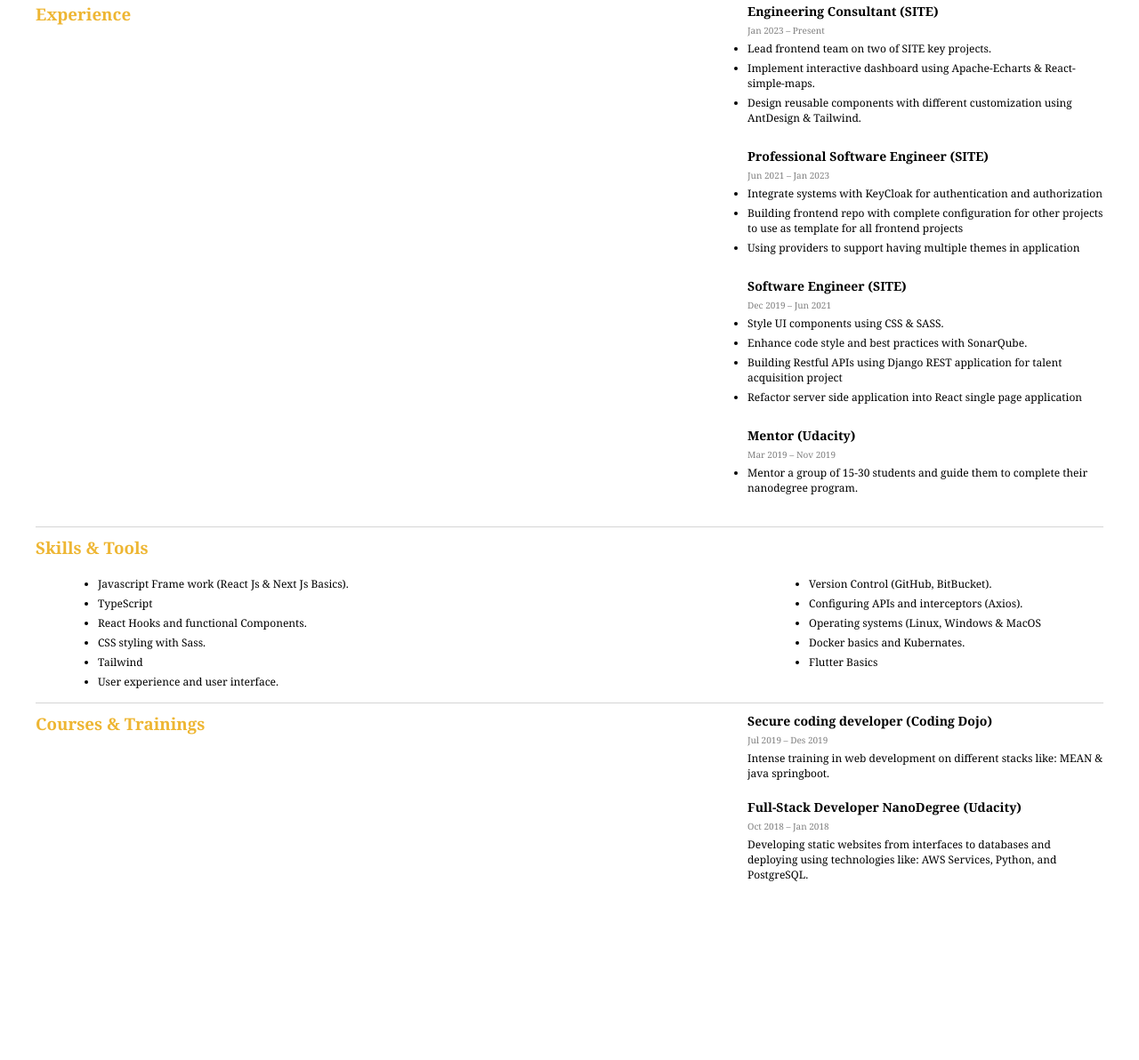
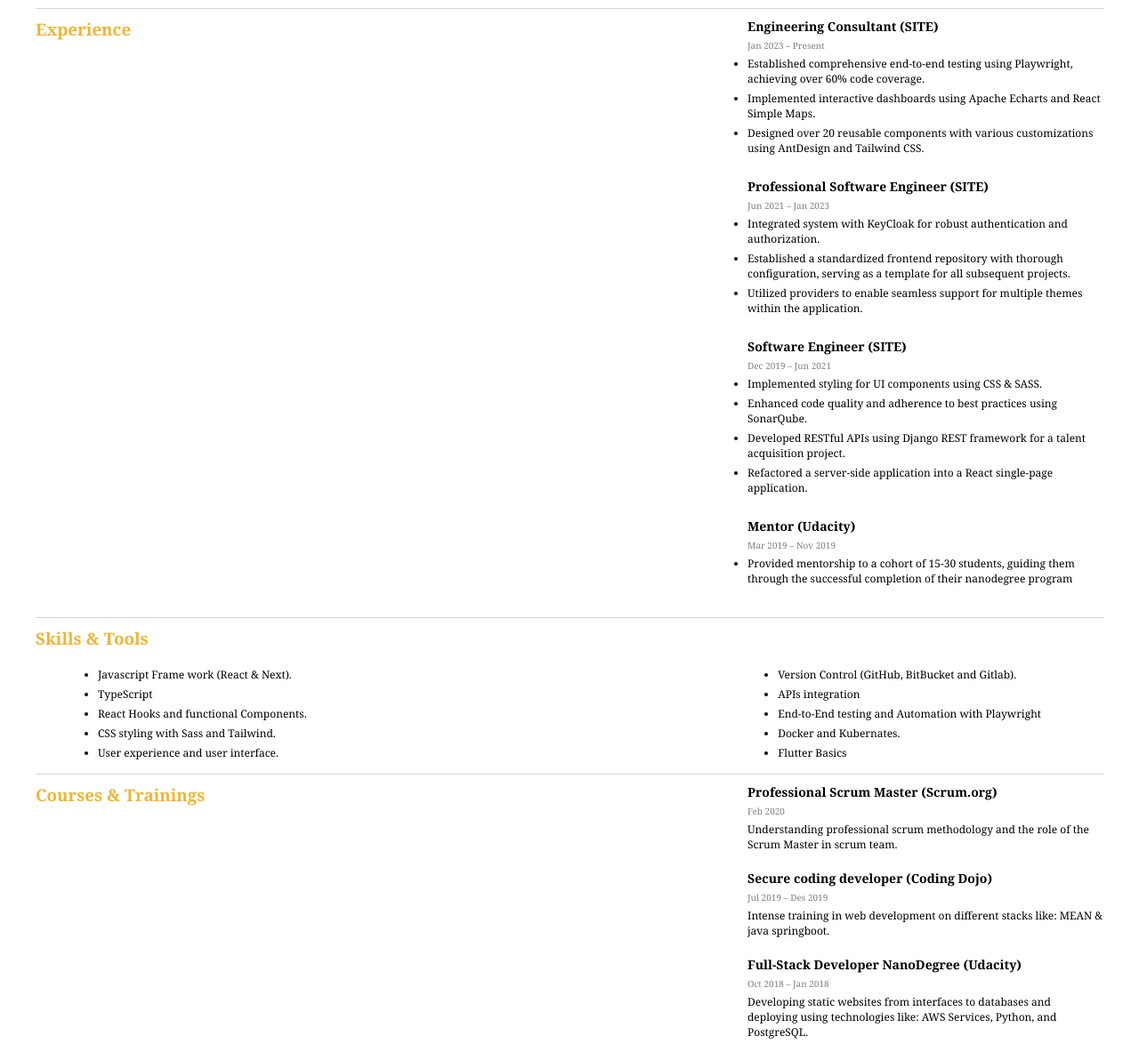
Before and after one commit to The-7-Hunter/resume-mock, a plain HTML site: page index.html in a window 1280 px wide. Shown: the part 408-1600 px from the top of the page at 89% size. Before the commit the page ends 1470 px from the top, so only its background shows below. Drawn offline with Linux system fonts and the light colour scheme.

Commit message:
update experience section

```diff
--- a/index.html
+++ b/index.html
@@ -9,12 +9,12 @@
       <div class="header">
         <div>
           <h2>Nawaf Saud Alharby</h2>
-          <p>Software Engineering Consultant at SITE </p>
+          <p>Software Engineering Consultant at SITE</p>
         </div>
         <div>
-          <p class="personal"> Email: <span>nawafhunter@gmail.com</span> </p>
-          <p class="personal"> Phone: <span>+966536298611</span> </p>
-          <p class="personal"> Date Of Birth: <span>27/11/1996</span> </p>
+          <p class="personal">Email: <span>nawafhunter@gmail.com</span></p>
+          <p class="personal">Phone: <span>+966536298611</span></p>
+          <p class="personal">Date Of Birth: <span>27/11/1996</span></p>
         </div>
       </div>
 
@@ -25,11 +25,14 @@
         </div>
         <div class="text">
           <p>
-            Nawaf Alharby is a Software Engineering Consultant at Saudi information technology company (SITE),
-a motivated developer and knowledge seeker.
-Hosted static website using AWS Lightsail with complete configuration,
-Developed and maintained user interfaces for 3 of the main projects at SITE using React and Tailwind,
-Mentoring at Udacity (Online) a group of students for Full-Stack and Data Engineer Nanodegrees.
+            Nawaf Alharby is a Software Engineering Consultant at Saudi
+            Information Technology Company (SITE), where he led the development
+            of frontend team for three of SITE's main projects using
+            technologies like ReactJs and Tailwind CSS. He successfully deployed
+            a static website using AWS Lightsail with complete configuration.
+            Additionally, Nawaf mentored a cohort of students pursuing
+            Full-Stack and Data Engineer Nanodegrees through Udacity's online
+            platform.
           </p>
         </div>
       </div>
@@ -41,15 +44,13 @@ Mentoring at Udacity (Online) a group of students for Full-Stack and Data Engine
         </div>
         <div class="text">
           <h3>Qassim University</h3>
-          <span class='span-in-section'>
-            June 2014 – May 2019
-          </span>
+          <span class="span-in-section"> June 2014 – May 2019 </span>
           <p>
-            Bachelor degree of Computer Science with a GPA of 4.31 with Second Class Honor.
+            Bachelor degree of Computer Science with a GPA of 4.31 with Second
+            Class Honor.
           </p>
         </div>
       </div>
-
 
       <div class="plain-divider" />
       <div class="section">
@@ -57,53 +58,72 @@ Mentoring at Udacity (Online) a group of students for Full-Stack and Data Engine
           <h3 class="title">Experience</h3>
         </div>
         <div class="multi-sections">
-
           <div class="text">
             <h3>Engineering Consultant (SITE)</h3>
-            <span class='span-in-section'>
-              Jan 2023 – Present
-            </span>
+            <span class="span-in-section"> Jan 2023 – Present </span>
             <ul>
-              <li>Lead frontend team on two of SITE key projects.</li>
-              <li>Implement interactive dashboard using Apache-Echarts & React-simple-maps.</li>
-              <li>Design reusable components with different customization using AntDesign & Tailwind.</li>
+              <li>
+                Established comprehensive end-to-end testing using Playwright,
+                achieving over 60% code coverage.
+              </li>
+              <li>
+                Implemented interactive dashboards using Apache Echarts and
+                React Simple Maps.
+              </li>
+              <li>
+                Designed over 20 reusable components with various customizations
+                using AntDesign and Tailwind CSS.
+              </li>
             </ul>
           </div>
 
           <div class="text">
             <h3>Professional Software Engineer (SITE)</h3>
-            <span class='span-in-section'>
-              Jun 2021 – Jan 2023
-            </span>
+            <span class="span-in-section"> Jun 2021 – Jan 2023 </span>
             <ul>
-              <li>Integrate systems with KeyCloak for authentication and authorization</li>
-              <li>Building frontend repo with complete configuration for other projects to use as template for all frontend projects</li>
-              <li>Using providers to support having multiple themes in application</li>
+              <li>
+                Integrated system with KeyCloak for robust authentication and
+                authorization.
+              </li>
+              <li>
+                Established a standardized frontend repository with thorough
+                configuration, serving as a template for all subsequent
+                projects.
+              </li>
+              <li>
+                Utilized providers to enable seamless support for multiple
+                themes within the application.
+              </li>
             </ul>
           </div>
 
           <div class="text">
             <h3>Software Engineer (SITE)</h3>
-            <span class='span-in-section'>
-              Dec 2019 – Jun 2021
-            </span>
+            <span class="span-in-section"> Dec 2019 – Jun 2021 </span>
             <ul>
-              <li>Style UI components using CSS & SASS.</li>
-              <li>Enhance code style and best practices with SonarQube.</li>
-              <li>Building Restful APIs using Django REST application for talent acquisition project</li>
-              <li>Refactor server side application into React single page application</li>
-
+              <li>Implemented styling for UI components using CSS & SASS.</li>
+              <li>
+                Enhanced code quality and adherence to best practices using
+                SonarQube.
+              </li>
+              <li>
+                Developed RESTful APIs using Django REST framework for a talent
+                acquisition project.
+              </li>
+              <li>
+                Refactored a server-side application into a React single-page
+                application.
+              </li>
             </ul>
-            </div>
+          </div>
 
           <div class="text">
             <h3>Mentor (Udacity)</h3>
-            <span class='span-in-section'>
-              Mar 2019 – Nov 2019
-            </span>
+            <span class="span-in-section"> Mar 2019 – Nov 2019 </span>
             <ul>
               <li>
-                Mentor a group of 15-30 students and guide them to complete their nanodegree program.
+                Provided mentorship to a cohort of 15-30 students, guiding them
+                through the successful completion of their nanodegree program
               </li>
             </ul>
           </div>
@@ -119,20 +139,19 @@ Mentoring at Udacity (Online) a group of students for Full-Stack and Data Engine
       <div class="skills">
         <div>
           <ul>
-            <li>Javascript Frame work (React Js & Next Js Basics).</li>
+            <li>Javascript Frame work (React & Next).</li>
             <li>TypeScript</li>
             <li>React Hooks and functional Components.</li>
-            <li>CSS styling with Sass.</li>
-            <li> Tailwind </li>
+            <li>CSS styling with Sass and Tailwind.</li>
             <li>User experience and user interface.</li>
           </ul>
         </div>
         <div>
           <ul>
-            <li>Version Control (GitHub, BitBucket).</li>
-            <li>Configuring APIs and interceptors (Axios).</li>
-            <li>Operating systems (Linux, Windows & MacOS</li>
-            <li>Docker basics and Kubernates.</li>
+            <li>Version Control (GitHub, BitBucket and Gitlab).</li>
+            <li>APIs integration</li>
+            <li>End-to-End testing and Automation with Playwright</li>
+            <li>Docker and Kubernates.</li>
             <li>Flutter Basics</li>
           </ul>
         </div>
@@ -143,73 +162,37 @@ Mentoring at Udacity (Online) a group of students for Full-Stack and Data Engine
         <div>
           <h3 class="title">Courses & Trainings</h3>
         </div>
+
         <div class="multi-sections">
           <div class="text">
-            <h3>Secure coding developer (Coding Dojo)</h3>
-            <span class='span-in-section'>
-              Jul 2019 – Des 2019
-            </span>
+            <h3>Professional Scrum Master (Scrum.org)</h3>
+            <span class="span-in-section"> Feb 2020 </span>
             <p>
-              Intense training in web development on different stacks like: MEAN & java springboot.
+              Understanding professional scrum methodology and the role of the
+              Scrum Master in scrum team.
             </p>
-            </div>
-
-            <div class="text">
-              <h3>Full-Stack Developer NanoDegree (Udacity)</h3>
-              <span class='span-in-section'>
-                Oct 2018 – Jan 2018
-              </span>
-              <p>
-                Developing static websites from interfaces to databases and deploying using technologies like: AWS Services, Python, and PostgreSQL.
-              </p>
-            </div>
-          </div>
-        </div>
-
-        <!-- <div class="plain-divider" />
-        <br />
-        <br />
-        <br />
-      <div class="section">
-        <div>
-          <h3 class="title">Projects</h3>
-        </div>
-        <div class="multi-sections">
-          <div class="text">
-            <h3>Unified Compliance Platform</h3>
-            <span class='span-in-section'>
-              8 months
-            </span>
-            <span>
-              A platform where regulations can be created and assigned to entities, featuring complete workflow which includes:
-              internal/external assessments, surveys building, correction plans and communication logs.
-            </span>
           </div>
 
           <div class="text">
-            <h3>SITE HIRE (Talent acquisition system)</h3>
-            <span class='span-in-section'>
-              1 yr 2 months
-            </span>
+            <h3>Secure coding developer (Coding Dojo)</h3>
+            <span class="span-in-section"> Jul 2019 – Des 2019 </span>
             <p>
-              Hiring system used by human resources at SITE to display, sort and manage applicants going through the whole workflow of hiring procedures. Developed using Django REST & React.
+              Intense training in web development on different stacks like: MEAN
+              & java springboot.
             </p>
-            </div>
+          </div>
 
-            <div class="text">
-            <h3>Acadilink (Graduation Project)</h3>
-            <span class='span-in-section'>
-              3rd Place Winner of Takaful Graduation Projects Competition.
-            </span>
+          <div class="text">
+            <h3>Full-Stack Developer NanoDegree (Udacity)</h3>
+            <span class="span-in-section"> Oct 2018 – Jan 2018 </span>
             <p>
-              Chatting app serves students and faculty members along with other academic features using React, Flutter and Node.js
+              Developing static websites from interfaces to databases and
+              deploying using technologies like: AWS Services, Python, and
+              PostgreSQL.
             </p>
-            </div>
+          </div>
         </div>
       </div>
-      <div class="plain-divider" /> -->
-
-
     </div>
   </body>
 </html>
```
